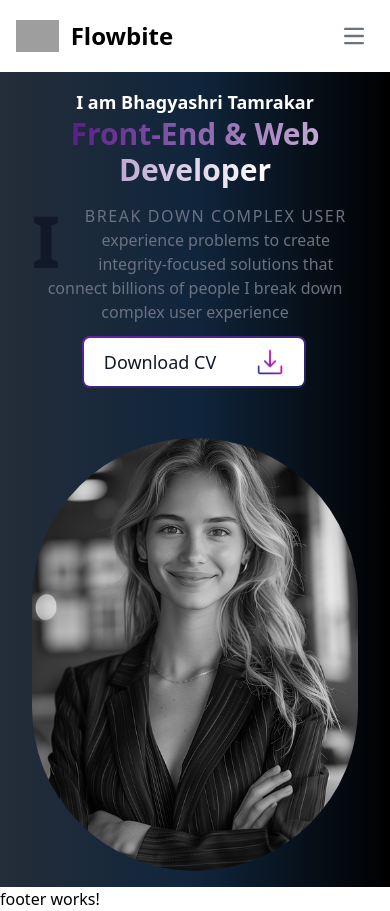
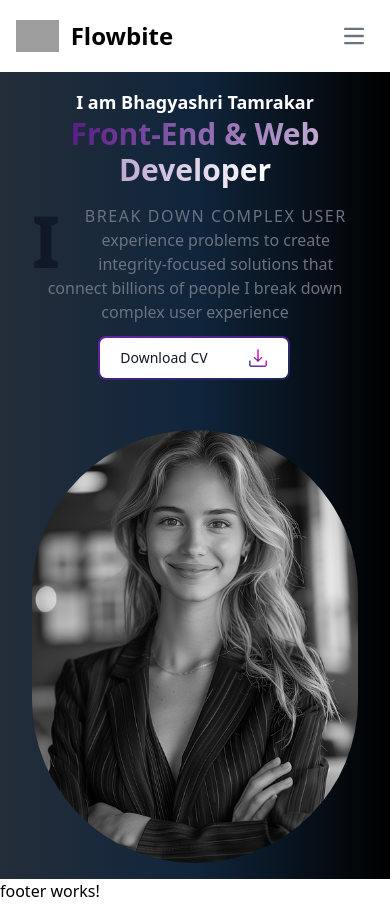
Before and after one commit to theprabhuofficial/myPortfolio, an Angular app: page / in a window 390 px wide. Built offline with nearby package versions, Linux system fonts and the light colour scheme; grey boxes are pictures that could not be loaded.

Commit message:
home component with responsiveness

```diff
--- a/src/app/components/home/home.component.html
+++ b/src/app/components/home/home.component.html
@@ -11,13 +11,15 @@
             I break down complex user experience problems to create integrity-focused solutions that connect billions of people I break down complex user experience
         </p>
 
-        <button class="relative inline-flex items-center justify-center px-0.5 py-0.5 mb-0.5 me-0.5 overflow-hidden text-lg lg:text-xl font-medium text-gray-900 rounded-lg group bg-gradient-to-br from-purple-800 to-blue-950 group-hover:from-purple-600 group-hover:to-blue-500 hover:text-white dark:text-white focus:ring-4 focus:outline-none  dark:focus:ring-blue-800">
+        <button class="relative inline-flex items-center justify-center px-0.5 py-0.5 mb-0.5 me-0.5 overflow-hidden text-sm sm:text-lg lg:text-xl font-medium text-gray-900 rounded-lg group bg-gradient-to-br from-purple-800 to-blue-950 group-hover:from-purple-600 group-hover:to-blue-500 hover:text-white dark:text-white focus:ring-4 focus:outline-none dark:focus:ring-blue-800">
             <span class="relative px-5 py-2.5 transition-all ease-in duration-75 bg-white dark:bg-gray-900 rounded-l-md group-hover:bg-opacity-0">
                 Download CV
-            </span >
-            <span class="relative px-5 py-2.5 transition-all ease-in duration-75 bg-white dark:bg-gray-900 rounded-r-md group-hover:bg-opacity-0 "> <img class="w-7 h-7" src="../../../assets/images/download.png" alt="" srcset=""></span>
+            </span>
+            <span class="relative px-5 py-2.5 transition-all ease-in duration-75 bg-white dark:bg-gray-900 rounded-r-md group-hover:bg-opacity-0">
+                <img class="w-5 h-5 sm:w-7 sm:h-7" src="../../../assets/images/download.png" alt="">
+            </span>
+        </button>
 
-        </button>
 
     </div>
 
```
